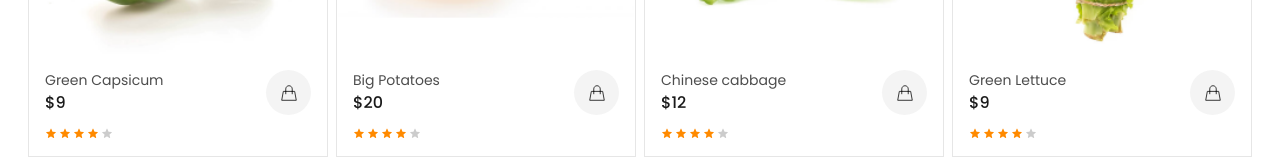
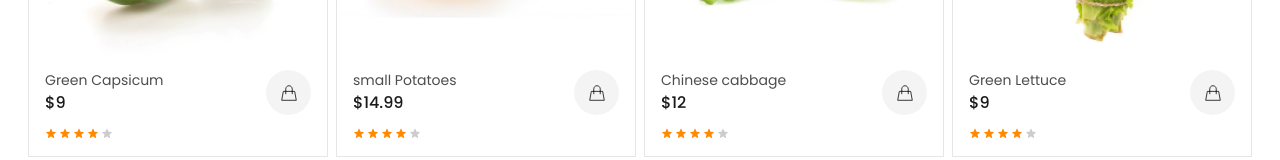
Before and after one commit to BISHAL120/ECO-Bazar, a Next.js app: page / in a window 1280 px wide. Shown: the part 3028-3188 px from the top of the page. Built offline with nearby package versions, Linux system fonts and the light colour scheme.

Commit message:
product data change

```diff
--- a/Constant/index.ts
+++ b/Constant/index.ts
@@ -194,8 +194,8 @@ export const Products = [
   },
   {
     id: 10,
-    name: "Big Potatoes",
-    price: 20.0,
+    name: "small Potatoes",
+    price: 14.99,
     image: "/assets/Images/Products/Image (5).png",
   },
   {
```
